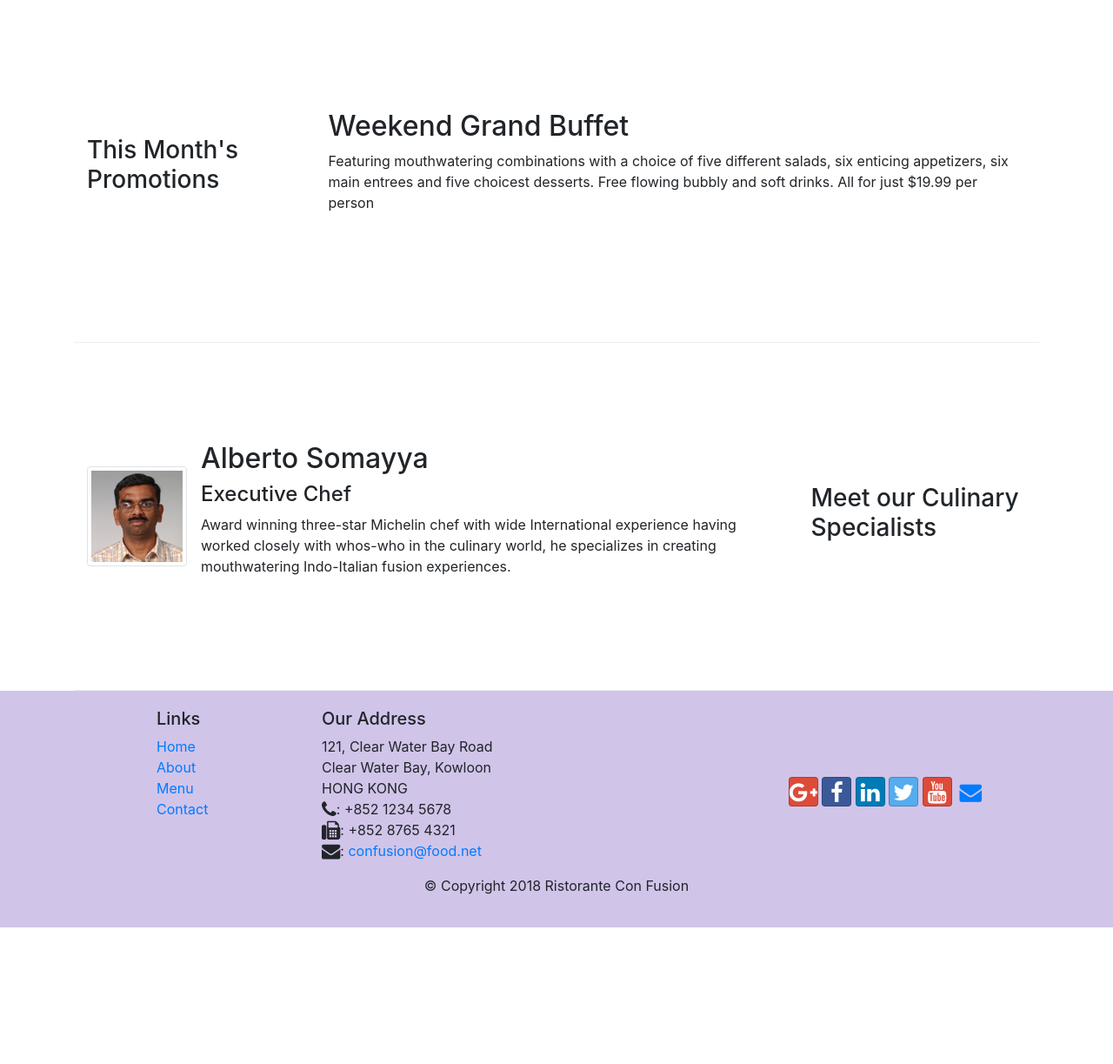
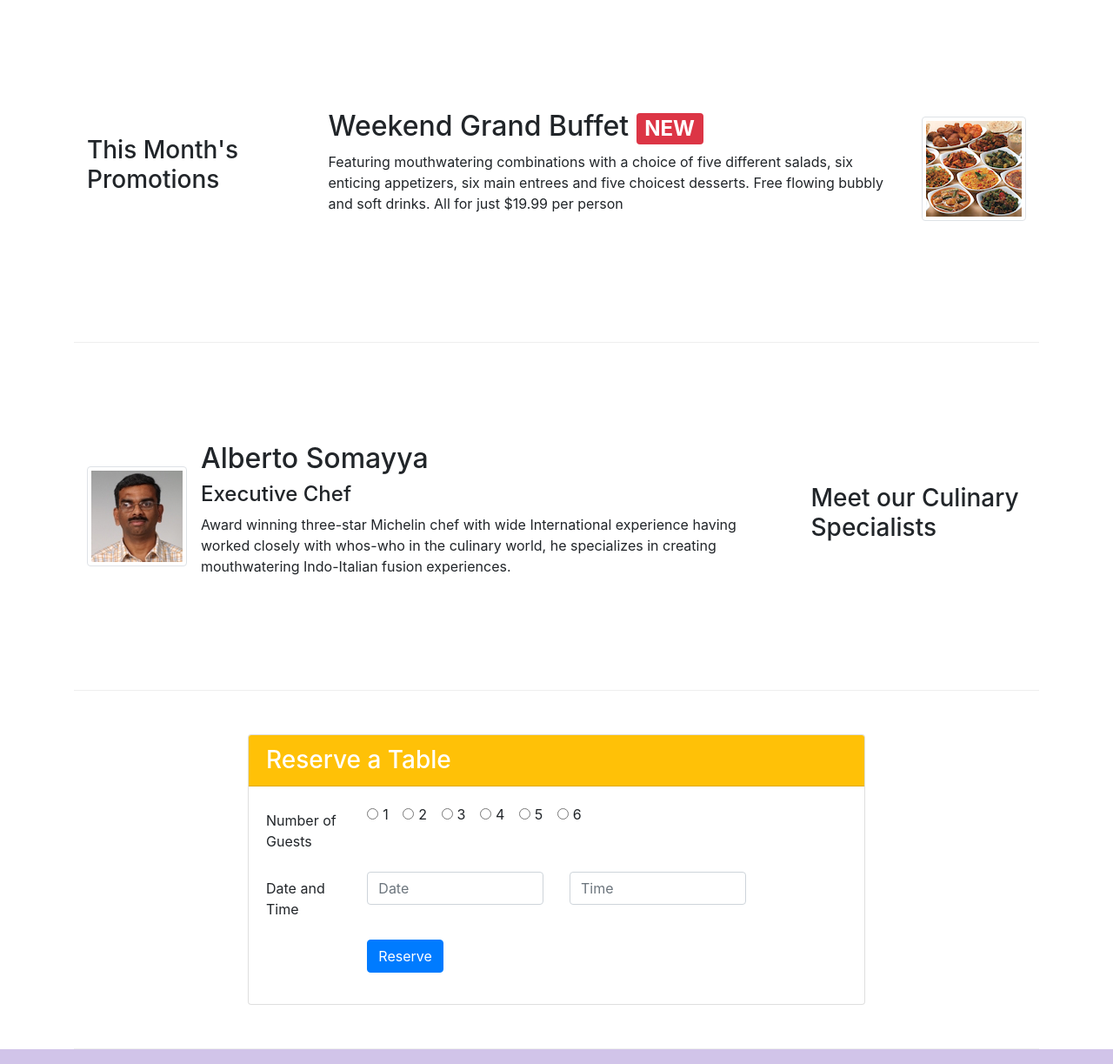
Before and after one commit to scottaames/WebsiteExample-Restaurant, a website: page index.html in a window 1280 px wide. Shown: the part 740-1963 px from the top of the page at 87% size. Before the commit the page ends 1806 px from the top, so only its background shows below. Drawn offline with nearby package versions, Linux system fonts and the light colour scheme.

Commit message:
Assignment 2

```diff
--- a/css/styles.css
+++ b/css/styles.css
@@ -1,39 +1,39 @@
-.row-header {
-    margin: 0px auto;
-    padding: 0px auto;
+.row-header{
+    margin:0px auto;
+    padding:0px;
 }
 
 .row-content {
-    margin: 0px auto;
+    margin:0px auto;
     padding: 50px 0px 50px 0px;
     border-bottom: 1px ridge;
-    min-height: 400px;
+    min-height:400px;
 }
 
-.footer {
+.footer{
     background-color: #D1C4E9;
-    margin: 0px auto;
+    margin:0px auto;
     padding: 20px 0px 20px 0px;
 }
 
 .jumbotron {
     padding: 70px 30px 70px 30px;
     margin: 0px auto;
-    background: #9575CD;
+    background: #9575CD ;
     color: floralwhite;
 }
 
-.address {
+address{
     font-size: 80%;
     margin: 0px;
     color: #0f0f0f;
 }
 
-body {
+body{
     padding: 50px 0px 0px 0px;
     z-index: 0;
 }
 
 .navbar-dark {
-    background-color: #514DA8;
+    background-color: #512DA8;
 }
--- a/index.html
+++ b/index.html
@@ -23,7 +23,7 @@
             <button class="navbar-toggler" type="button" data-toggle="collapse" data-target="#Navbar">
                 <span class="navbar-toggler-icon"></span>
             </button>
-            <a class="navbar-brand" href="#"><img src="img/logo.png" height="30" width="41"></a>
+            <a class="navbar-brand mr-auto" href="#"><img src="img/logo.png" height="30" width="41"></a>
                 <div class="collapse navbar-collapse" id="Navbar">
                     <ul class="navbar-nav mr-auto">
                         <li class="nav-item active"><a class="nav-link" href="#"><span class="fa fa-home"></span> Home</a></li>
@@ -42,8 +42,11 @@
                     <h1>Ristorante con Fusion</h1>
                     <p>We take inspiration from the World's best cuisines, and create a unique fusion experience. Our lipsmacking creations will tickle your culinary senses!</p>
                 </div>
-                <div class="col-12 col-sm align-self-center">
-                    <img src="img/logo.png" class="img-fluid">
+                <div class="col-6 col-sm-3 align-self-center">
+                    <img src="img/logo.png" class="img-fluid" alt="Logo">
+                </div>
+                <div class="col-6 col-sm-3 align-self-center">
+                    <a role="button" class="btn btn-block btn-warning btn-sm" href="#reservation">Reserve Table</a>
                 </div>
             </div>
         </div>
@@ -76,12 +79,26 @@
         </div>
 
         <div class="row row-content align-items-center">
-            <div class="col-12 col-sm-4 col-md-3">
+            <div class="col-12 col-sm-4 order-sm-first col-md-3">
                 <h3>This Month's Promotions</h3>
             </div>
-            <div class="col col-sm col-md">
-                <h2>Weekend Grand Buffet</h2>
-                <p>Featuring mouthwatering combinations with a choice of five different salads, six enticing appetizers, six main entrees and five choicest desserts. Free flowing bubbly and soft drinks. All for just $19.99 per person </p>
+            <div class="col col-sm order-sm-last col-md">
+                <div class="media">
+                    <div class="media-body">
+                        <h2 class="mt-0">
+                            Weekend Grand Buffet
+                            <span class="badge badge-danger">NEW</span>
+                        </h2>
+                        <p class="d-none d-sm-block">
+                            Featuring mouthwatering combinations with a
+                            choice of five different salads, six enticing appetizers, six main entrees
+                            and five choicest desserts. Free flowing bubbly and soft drinks. All for
+                            just $19.99 per person
+                        </p>
+                    </div>
+                    <img class="d-flex ml-3 img-thumbnail align-self-center"
+                         src="img/buffet.png" alt="Buffet">
+                </div>
             </div>
         </div>
 
@@ -101,6 +118,61 @@
                             whos-who in the culinary world, he specializes in
                             creating mouthwatering Indo-Italian fusion experiences.
                         </p>
+                    </div>
+                </div>
+            </div>
+        </div>
+
+        <div class="row row-content align-items-center">
+            <div class="col-sm-8 offset-sm-2">
+                <div class="card" id="reservation">
+                    <h3 class="card-header bg-warning text-white">Reserve a Table</h3>
+                    <div class="card-body">
+                        <form>
+                            <div class="form-group row">
+                                <label for="numguests1" class="col-md-2 col-form-label">Number of Guests</label>
+                                <div class="col-md">
+                                    <div class="form-check form-check-inline">
+                                        <input class="form-check-input" type="radio" name="numguests1" id="numguests1" value="1">
+                                        <label class="form-check-label" for="numguests1">1</label>
+                                    </div>
+                                    <div class="form-check form-check-inline">
+                                        <input class="form-check-input" type="radio" name="numguests2" id="numguests2" value="2">
+                                        <label class="form-check-label" for="numguests2">2</label>
+                                    </div>
+                                    <div class="form-check form-check-inline">
+                                        <input class="form-check-input" type="radio" name="numguests3" id="numguests3" value="3">
+                                        <label class="form-check-label" for="numguests3">3</label>
+                                    </div>
+                                    <div class="form-check form-check-inline">
+                                        <input class="form-check-input" type="radio" name="numguests4" id="numguests4" value="4">
+                                        <label class="form-check-label" for="numguests4">4</label>
+                                    </div>
+                                    <div class="form-check form-check-inline">
+                                        <input class="form-check-input" type="radio" name="numguests5" id="numguests5" value="5">
+                                        <label class="form-check-label" for="numguests5">5</label>
+                                    </div>
+                                    <div class="form-check form-check-inline">
+                                        <input class="form-check-input" type="radio" name="numguests6" id="numguests6" value="6">
+                                        <label class="form-check-label" for="numguests6">6</label>
+                                    </div>
+                                </div>
+                            </div>
+                            <div class="form-group row">
+                                <label for="resdate" class="col-md-2 col-form-label">Date and Time</label>
+                                <div class="col-md-4">
+                                    <input class="form-control" type="text" name="resdate" id="resdate" placeholder="Date">
+                                </div>
+                                <div class="col-md-4">
+                                    <input class="form-control" type="text" name="restime" id="restime" placeholder="Time">
+                                </div>
+                            </div>
+                            <div class="form-group row">
+                                <div class="offset-md-2 col-md-10">
+                                    <button type="submit" class="btn btn-primary">Reserve</button>
+                                </div>
+                            </div>
+                        </form>
                     </div>
                 </div>
             </div>
```
Also changed, not shown: aboutus.html (+1 -1 lines), contactus.html (+2 -1 lines).
